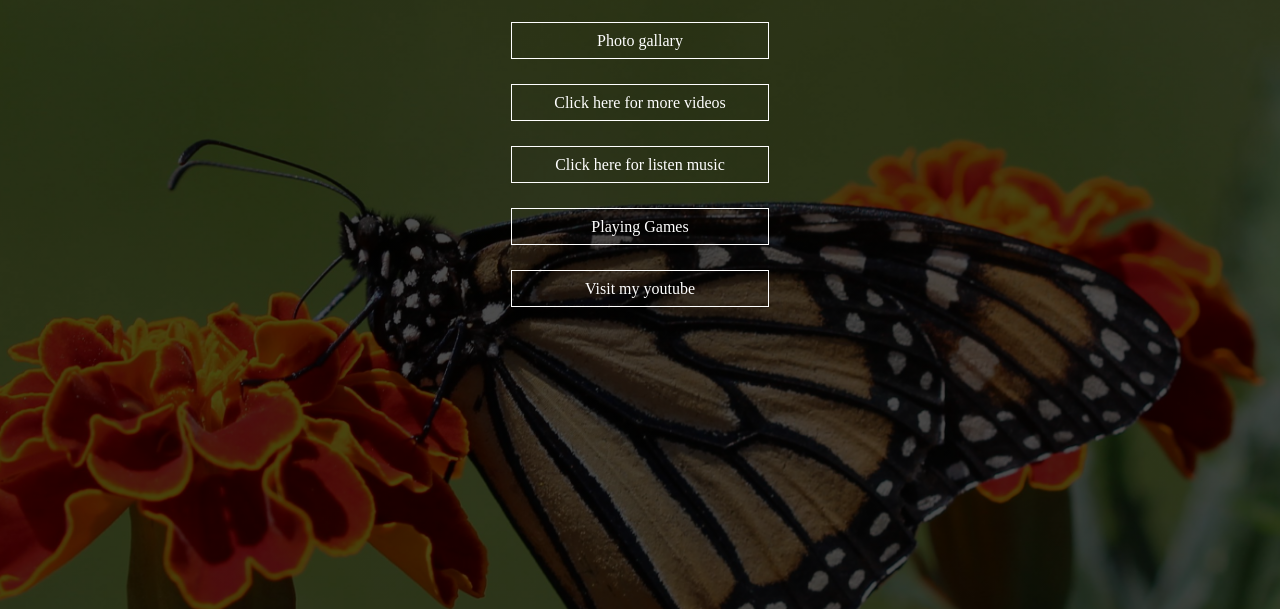
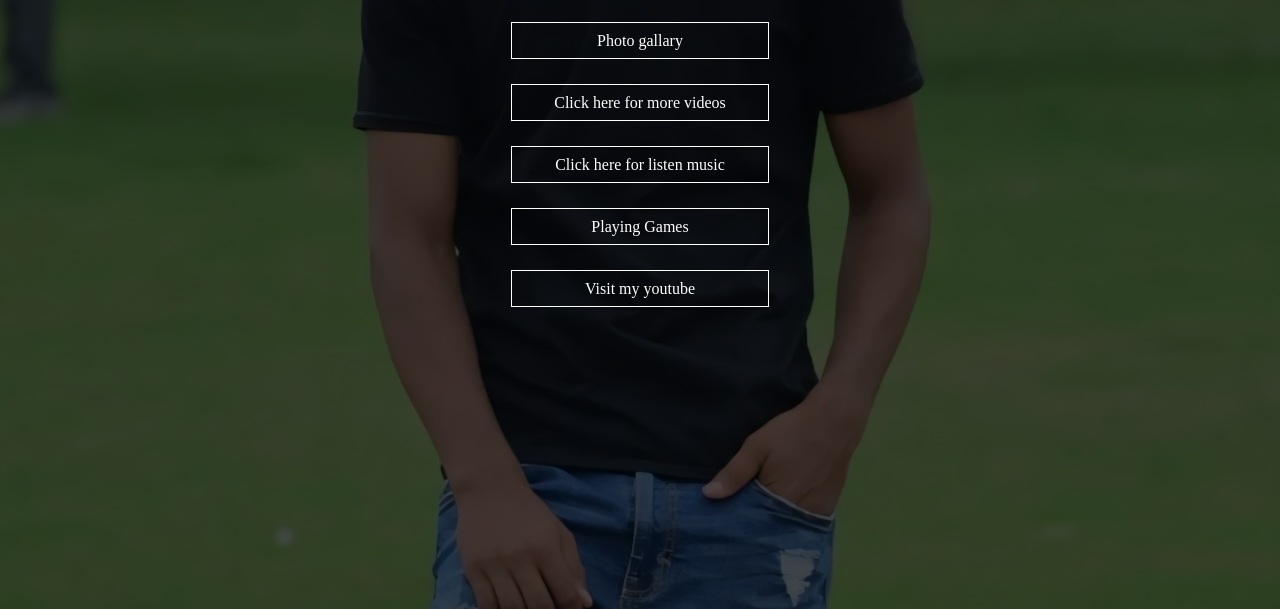
Before and after one commit to sachin2026-Web/ApnaLodipur.github.io, a plain HTML site: page index.html in a window 1280 px wide. Shown: the part 491-1100 px from the top of the page. Drawn offline with Linux system fonts and the light colour scheme.

Commit message:
background
background change

```diff
--- a/style.css
+++ b/style.css
@@ -5,7 +5,7 @@
 body{
     height: 200vh;
     width: 100%;
-    background:linear-gradient(rgba(0,0,0,0.7),rgba(0,0,0,0.7)), url(d3.jpg);
+    background:linear-gradient(rgba(0,0,0,0.7),rgba(0,0,0,0.7)), url(prashantb1.jpg);
     background-position: center;
     background-size: cover;
     color: #fff;
```
Also changed, not shown: prashantb1.jpg (added).
